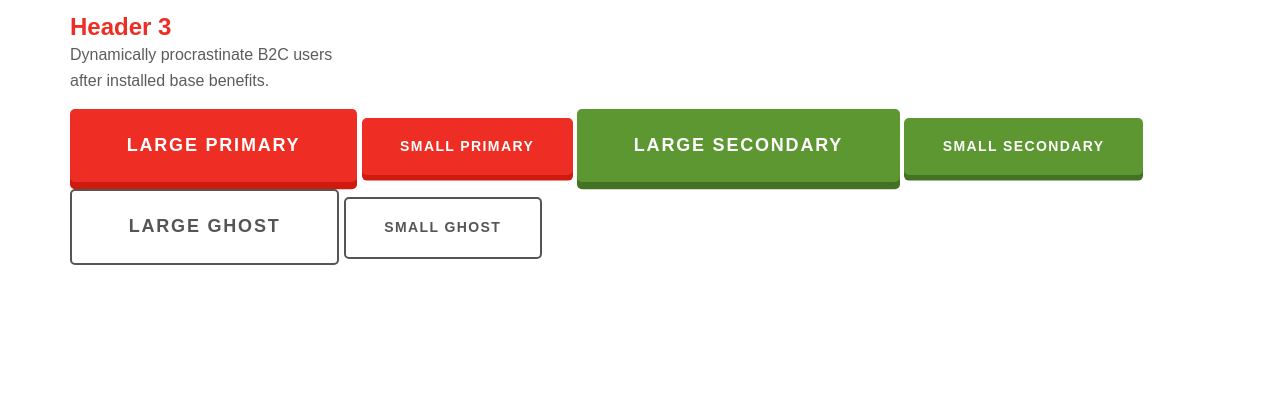
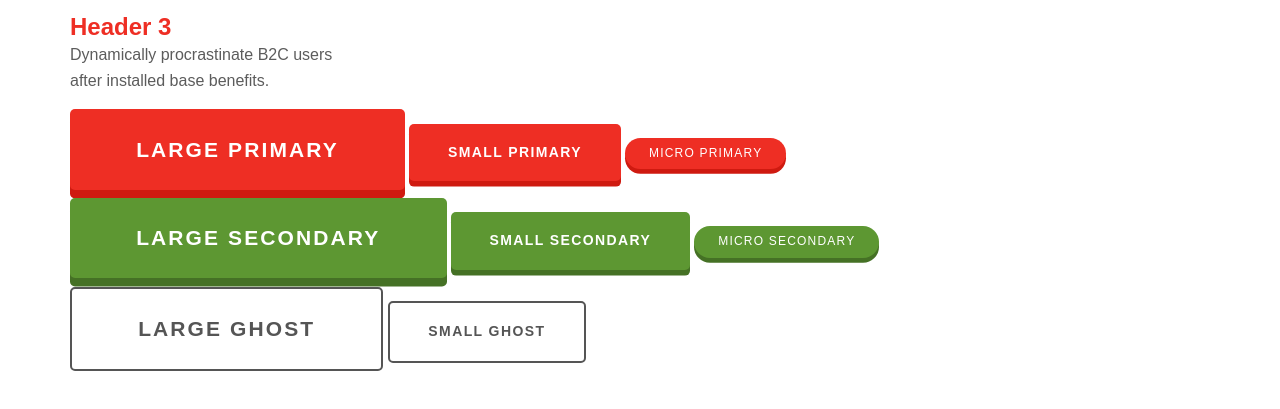
Before and after one commit to austinwalker/web-scaffolding, a website: page app/index.html in a window 1280 px wide. Shown: the part 233-642 px from the top of the page. Drawn offline with nearby package versions, Linux system fonts and the light colour scheme; files that its build step writes are made by us from their sources.

Commit message:
Updated readme and buttons

```diff
--- a/app/index.html
+++ b/app/index.html
@@ -62,8 +62,14 @@
         <div class="col-12">
           <div class="btn-lg btn-primary">Large Primary</div>
           <div class="btn-sm btn-primary">Small Primary</div>
+          <div class="btn-micro btn-primary">Micro Primary</div>
+        </div>
+        <div class="col-12">
           <div class="btn-lg btn-secondary">Large Secondary</div>
           <div class="btn-sm btn-secondary">Small Secondary</div>
+          <div class="btn-micro btn-secondary">Micro Secondary</div>
+        </div>
+        <div class="col-12">
           <div class="btn-lg btn-ghost">Large Ghost</div>
           <div class="btn-sm btn-ghost">Small Ghost</div>
         </div>
--- a/app/styles/ops/_mixins.scss
+++ b/app/styles/ops/_mixins.scss
@@ -11,7 +11,7 @@
 // REM with fallback for IE8
 // Pass in 1/10th of the pixel value font size you want
 // Source: http://csstricks.com/
-@mixin font-size($sizeValue: 1.6) {
+@mixin font-size($sizeValue: $fs-base) {
   font-size: ($sizeValue * 10) + px;
   font-size: $sizeValue + rem;
 }
@@ -26,7 +26,7 @@
           user-select: $select;
 }
 
-// Solid Color Buttons
+// Solid color buttons with raised edges
 // Use in conjunction with a markup class that extends %btn (like .btn-sm)
 @mixin btn($color: $red) {
   $shadow-height: .4em;
--- a/app/styles/patterns/_buttons.scss
+++ b/app/styles/patterns/_buttons.scss
@@ -1,6 +1,5 @@
 %btn {
   $transition: .3s;
-  @extend %proxima-7;
   @include user-select(none);
   border-radius: 5px;
   cursor: pointer;
@@ -21,26 +20,6 @@
   }
 }
 
-.btn-sm {
-  @extend %btn;
-  @include font-size(1.4);
-  padding: 1.15em 2.75em;
-}
-
-.btn-lg {
-  @extend %btn;
-  @include font-size(1.8);
-  padding: 1.3em 3.15em;
-}
-
-.btn-primary {
-  @include btn($red);
-}
-
-.btn-secondary {
-  @include btn($green);
-}
-
 .btn-ghost {
   border: 2px solid $gray;
   color: $gray;
@@ -55,3 +34,33 @@
     color: $white;
   }
 }
+
+.btn-lg {
+  @extend %btn;
+  @extend %proxima-7;
+  @include font-size($fs-large);
+  padding: 1.3em 3.15em;
+}
+
+.btn-micro {
+  @extend %btn;
+  @extend %proxima-5;
+  @include font-size($fs-smaller);
+  border-radius: 2em;
+  padding: .25em 2em;
+}
+
+.btn-primary {
+  @include btn($red);
+}
+
+.btn-sm {
+  @extend %btn;
+  @extend %proxima-7;
+  @include font-size($fs-small);
+  padding: 1.15em 2.75em;
+}
+
+.btn-secondary {
+  @include btn($green);
+}
```
Also changed, not shown: README.md.
